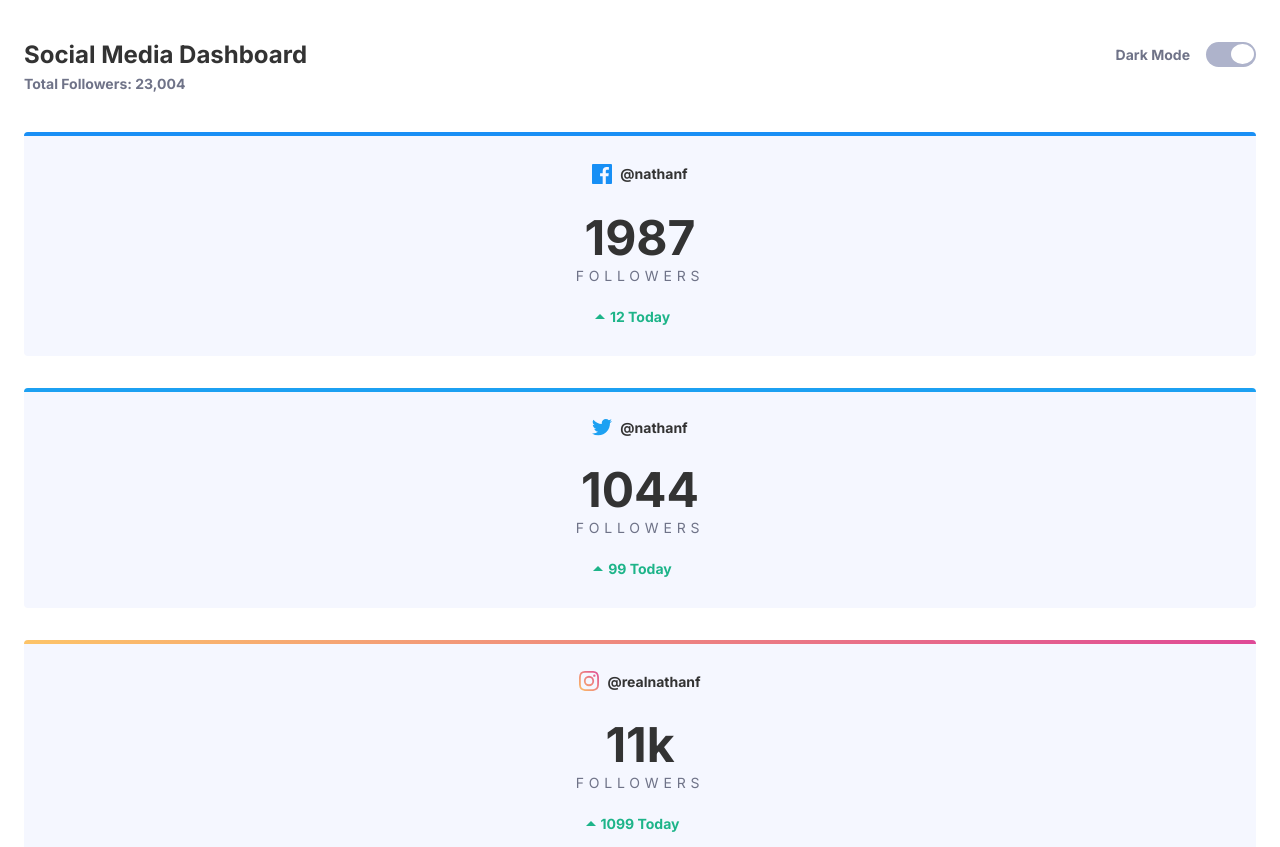
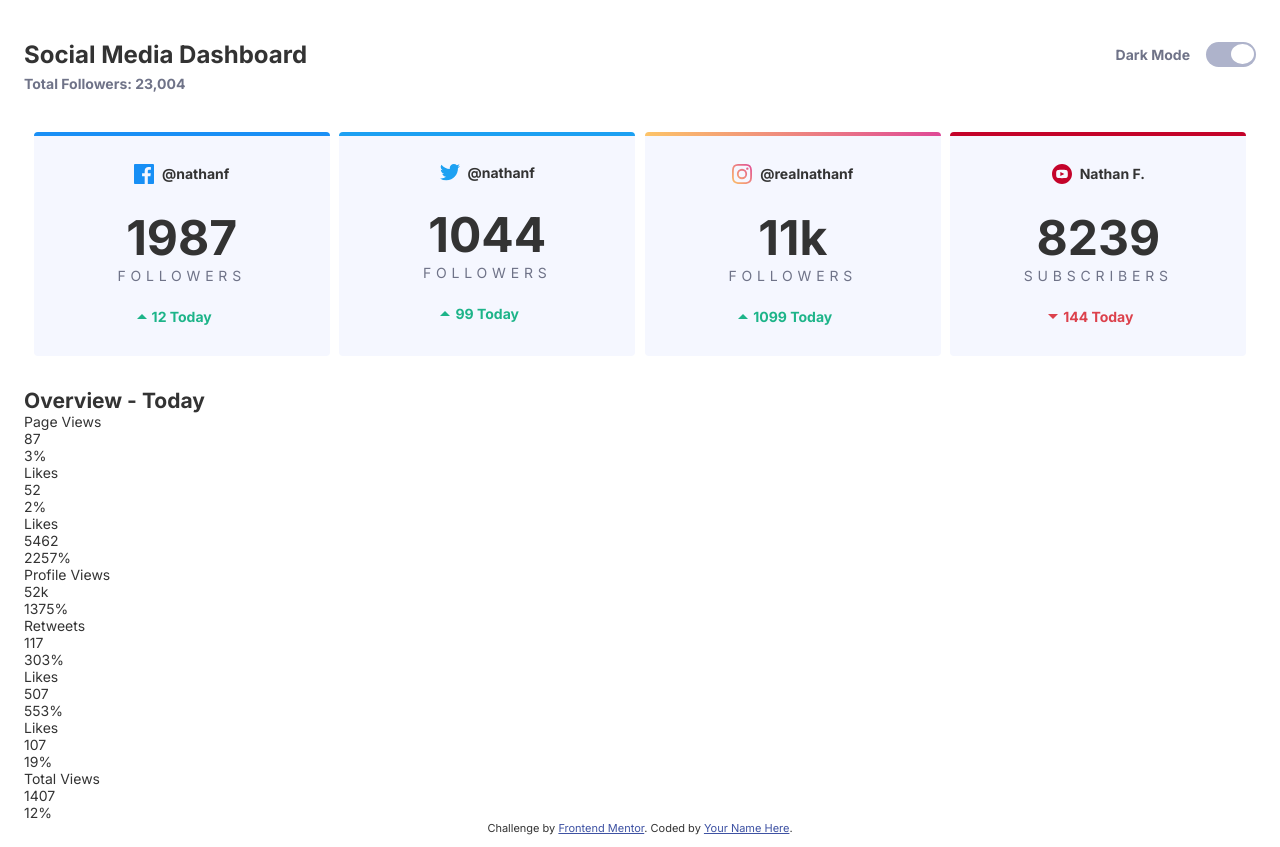
Before and after one commit to AhmedElaguab/social-media-dashboard-with-theme-switcher, a plain HTML site: page index.html in a window 1280 px wide. Shown: the top 847 px of the page. Drawn offline with Linux system fonts and the light colour scheme.

Commit message:
Add responsive stats styles

```diff
--- a/index.html
+++ b/index.html
@@ -43,6 +43,8 @@
       </div>
     </header>
 
+    <div class="stats-wrapper">
+      <div class="container">
         <div class="stats">
           <div class="stats__card stats__card-facebook">
             <a href="#" class="stats__link">
@@ -95,6 +97,8 @@
               </div>
               <div class="stats__new stats__new-down">144 Today</div>
             </a>
+          </div>
+        </div>
       </div>
     </div>
 
--- a/style.css
+++ b/style.css
@@ -54,6 +54,10 @@ body {
 }
 
 /* Header styles */
+.header {
+  /* padding: 0 1rem; */
+}
+
 .header-wrapper {
   margin-top: 1.5rem;
 }
@@ -150,8 +154,15 @@ body {
 }
 
 /* Stats Styles */
+.stats {
+  display: flex;
+  flex-wrap: wrap;
+  justify-content: space-evenly;
+}
+
 .stats__card {
   position: relative;
+  min-width: 100%;
   margin-bottom: 2rem;
   background: var(--bg-card-light);
   border-radius: 4px;
@@ -268,7 +279,7 @@ body {
 }
 
 /* Responsive Styles */
-@media screen and (min-width: 770px) {
+@media screen and (min-width: 570px) {
   .devider {
     display: none;
   }
@@ -303,4 +314,21 @@ body {
     -webkit-transition: 0.4s;
     transition: 0.4s;
   }
+
+  /* Stats styles */
+  .stats__card {
+    min-width: 48%;
+  }
 }
+
+@media screen and (min-width: 920px) {
+  .stats__card {
+    min-width: 32%;
+  }
+}
+
+@media screen and (min-width: 1270px) {
+  .stats__card {
+    min-width: 24%;
+  }
+}
```
Lines whose indentation alone changed are shown as unchanged.
